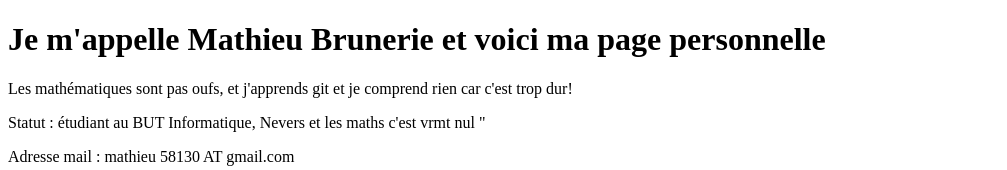
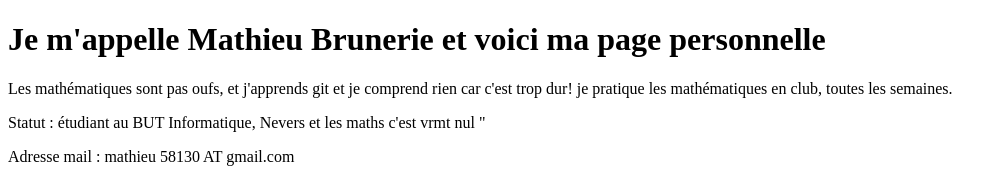
Before and after one commit to Brunerie/Brunerie.github.io, a plain HTML site: page index.html in a window 1280 px wide. Shown: the top 170 px of the page, without its empty margins (0-1007 px from the left). Drawn offline with Linux system fonts and the light colour scheme.

Commit message:
Update index.html

```diff
--- a/index.html
+++ b/index.html
@@ -3,7 +3,7 @@
 <body>
 
 <h1>Je m'appelle Mathieu Brunerie et voici ma page personnelle </h1>
-<p>Les mathématiques sont pas oufs, et j'apprends git et je comprend rien car c'est trop dur!</p>
+<p>Les mathématiques sont pas oufs, et j'apprends git et je comprend rien car c'est trop dur! je pratique les mathématiques en club, toutes les semaines.</p>
 
 <p>Statut : étudiant au BUT Informatique, Nevers et les maths c'est vrmt nul "</p>
 
```
